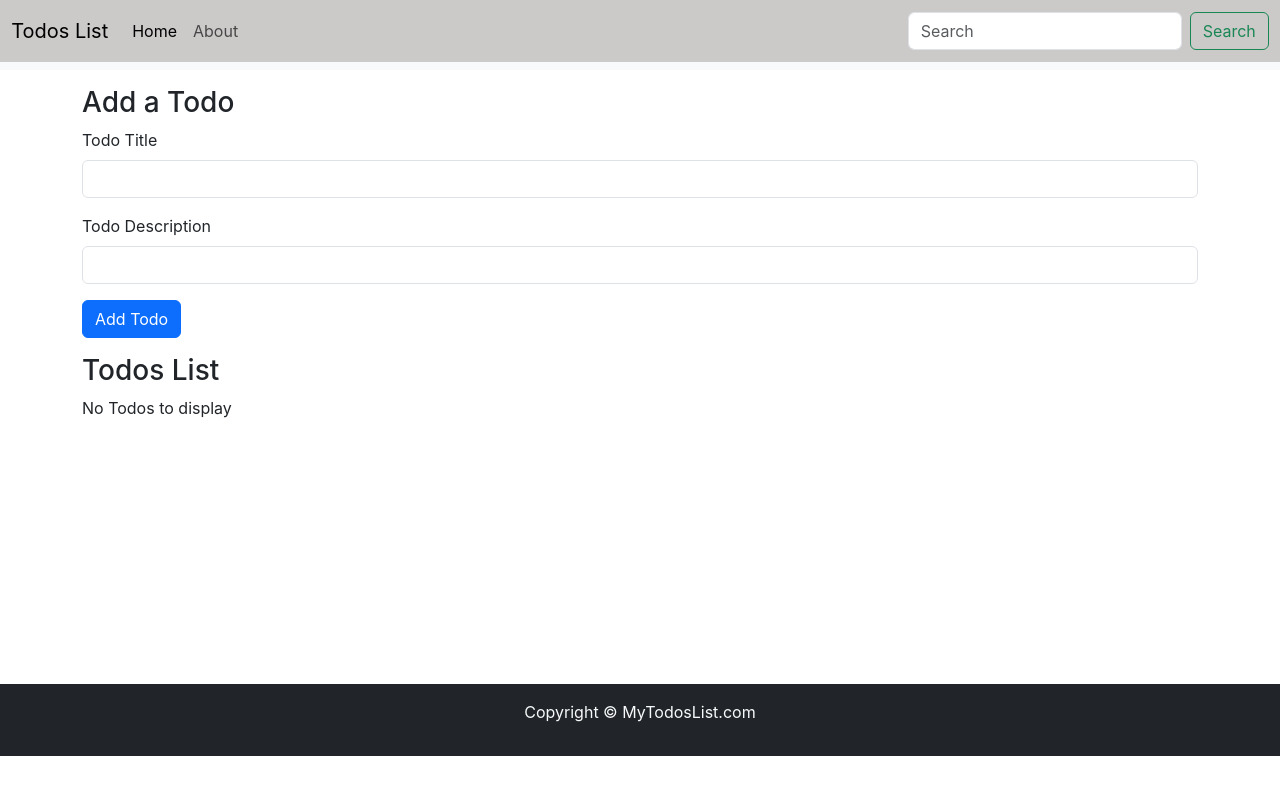
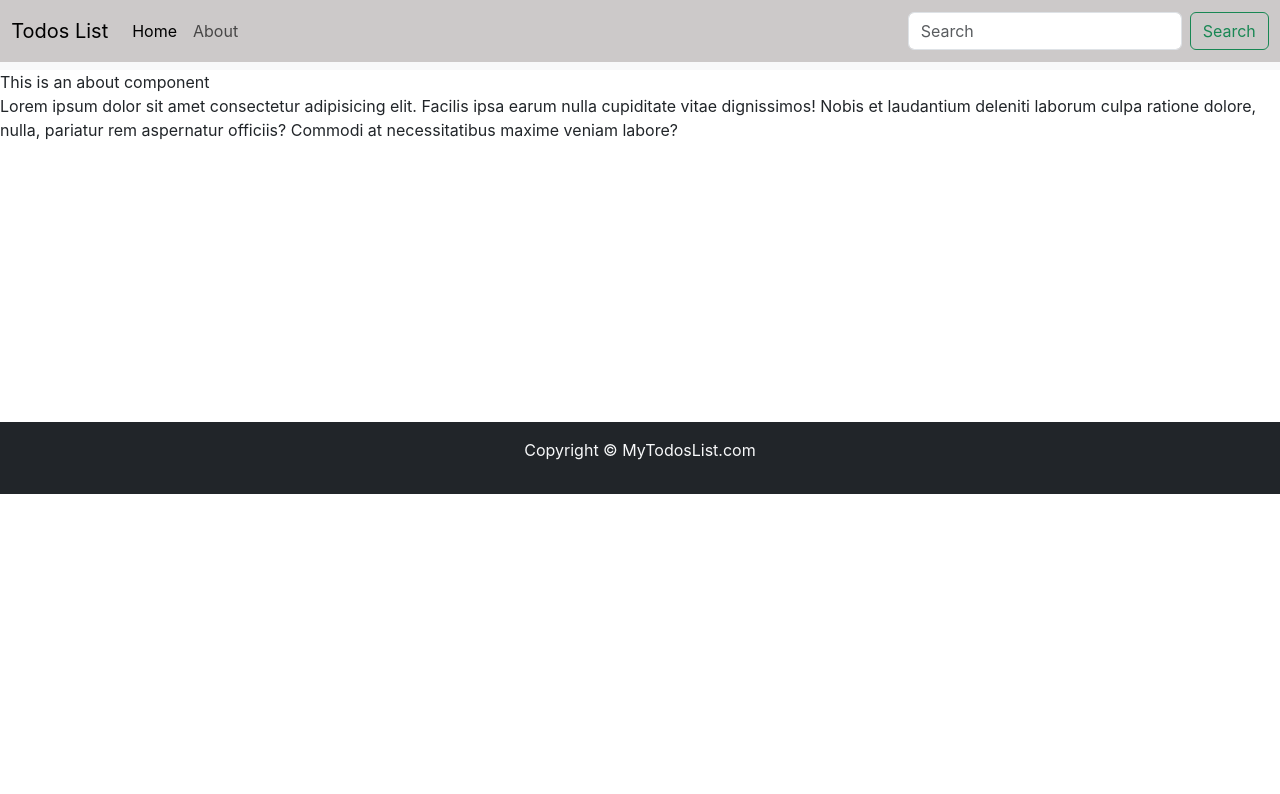
Before and after one commit to Karan-Babar/todos-list_React, a React (Create React App) app: page /about in a window 1280 px wide. Shown: the top 794 px of the page. Built offline with nearby package versions, Linux system fonts and the light colour scheme.

Commit message:
Import React-Routing for About section. It helps to add pages. Add one About.js file. Now App is completely works.

```diff
--- a/package.json
+++ b/package.json
@@ -9,7 +9,8 @@
     "@testing-library/user-event": "^13.5.0",
     "react": "^19.2.0",
     "react-dom": "^19.2.0",
-    "react-scripts": "5.0.1",
+    "react-router-dom": "^5.3.0",
+    "react-scripts": "^5.0.1",
     "web-vitals": "^2.1.4"
   },
   "scripts": {
--- a/src/App.js
+++ b/src/App.js
@@ -4,7 +4,10 @@ import {Header} from "./MyComponents/Header";
 import Todos from "./MyComponents/Todos";
 import AddTodo from "./MyComponents/AddTodo";
 import Footer from "./MyComponents/Footer";
+import About from "./MyComponents/About";
 import React, { useState, useEffect, useEffectEvent } from 'react';
+import { BrowserRouter as Router, Route, Switch } from 'react-router-dom';
+
 
 function App() {
   let initTodo;
@@ -26,7 +29,7 @@ function App() {
    const addTodo = (title,desc)=>{
       console.log("I am adding thid todo", title, desc);
       let sno;
-      if (todos.length==0){
+      if (todos.length===0){
         sno = 1;
       }else{
           sno = todos[todos.length-1].sno + 1;
@@ -48,10 +51,24 @@ function App() {
 
   return (
     <>
+    <Router>
       <Header />
-      <AddTodo addTodo={addTodo}/>
-      <Todos Todos={todos} onDelete={onDelete}/>
+        <Switch>
+          <Route exact path="/" render={()=>{
+            return(
+                <>
+                <AddTodo addTodo={addTodo}/>
+                <Todos Todos={todos} onDelete={onDelete}/>
+                </>)
+          }}>
+          </Route>
+          <Route exact path="/about">
+            <About />
+          </Route>
+        </Switch>
+
       <Footer />
+    </Router>
     </>
   );
 }
--- /dev/null
+++ b/src/MyComponents/About.js
@@ -0,0 +1,12 @@
+import React from 'react'
+
+const About = () => {
+  return (
+    <div>
+      This is an about component
+      <p>Lorem ipsum dolor sit amet consectetur adipisicing elit. Facilis ipsa earum nulla cupiditate vitae dignissimos! Nobis et laudantium deleniti laborum culpa ratione dolore, nulla, pariatur rem aspernatur officiis? Commodi at necessitatibus maxime veniam labore?</p>
+    </div>
+  )
+}
+
+export default About
--- a/src/MyComponents/Header.js
+++ b/src/MyComponents/Header.js
@@ -1,19 +1,21 @@
+import PropTypes from 'prop-types'
+import { Link } from 'react-router-dom';
 
 export function Header() {
   return (
        <nav className="navbar navbar-expand-lg bg-body-tertiary">
   <div className="container-fluid">
-    <a className="navbar-brand" href="#">Todos List</a>
+    <Link className="navbar-brand" to="/">Todos List</Link>
     <button className="navbar-toggler" type="button" data-bs-toggle="collapse" data-bs-target="#navbarSupportedContent" aria-controls="navbarSupportedContent" aria-expanded="false" aria-label="Toggle navigation">
       <span className="navbar-toggler-icon"></span>
     </button>
     <div className="collapse navbar-collapse" id="navbarSupportedContent">
       <ul className="navbar-nav me-auto mb-2 mb-lg-0">
         <li className="nav-item">
-          <a className="nav-link active" aria-current="page">Home</a>
+          <Link className="nav-link active" aria-current="page" to="/">Home</Link>
         </li>
         <li className="nav-item">
-          <a className="nav-link" href="#">About</a>
+          <Link className="nav-link" to="/about">About</Link>
         </li>
       </ul>
       <form className="d-flex" role="search">
--- a/src/MyComponents/Todos.js
+++ b/src/MyComponents/Todos.js
@@ -7,7 +7,7 @@ const Todos  = (props) => {
             <h3 className="my-2">Todos List</h3>
             {props.Todos.length===0? "No Todos to display":
             props.Todos.map((todo)=>{
-            return <Todo todo={todo} key={todo.sno} onDelete={props.onDelete}/>
+            return (<Todo todo={todo} key={todo.sno} onDelete={props.onDelete}/>)
             })
              }
         </div>
```
Also changed, not shown: 1 other file (tests, documents, lock files or other folders).
